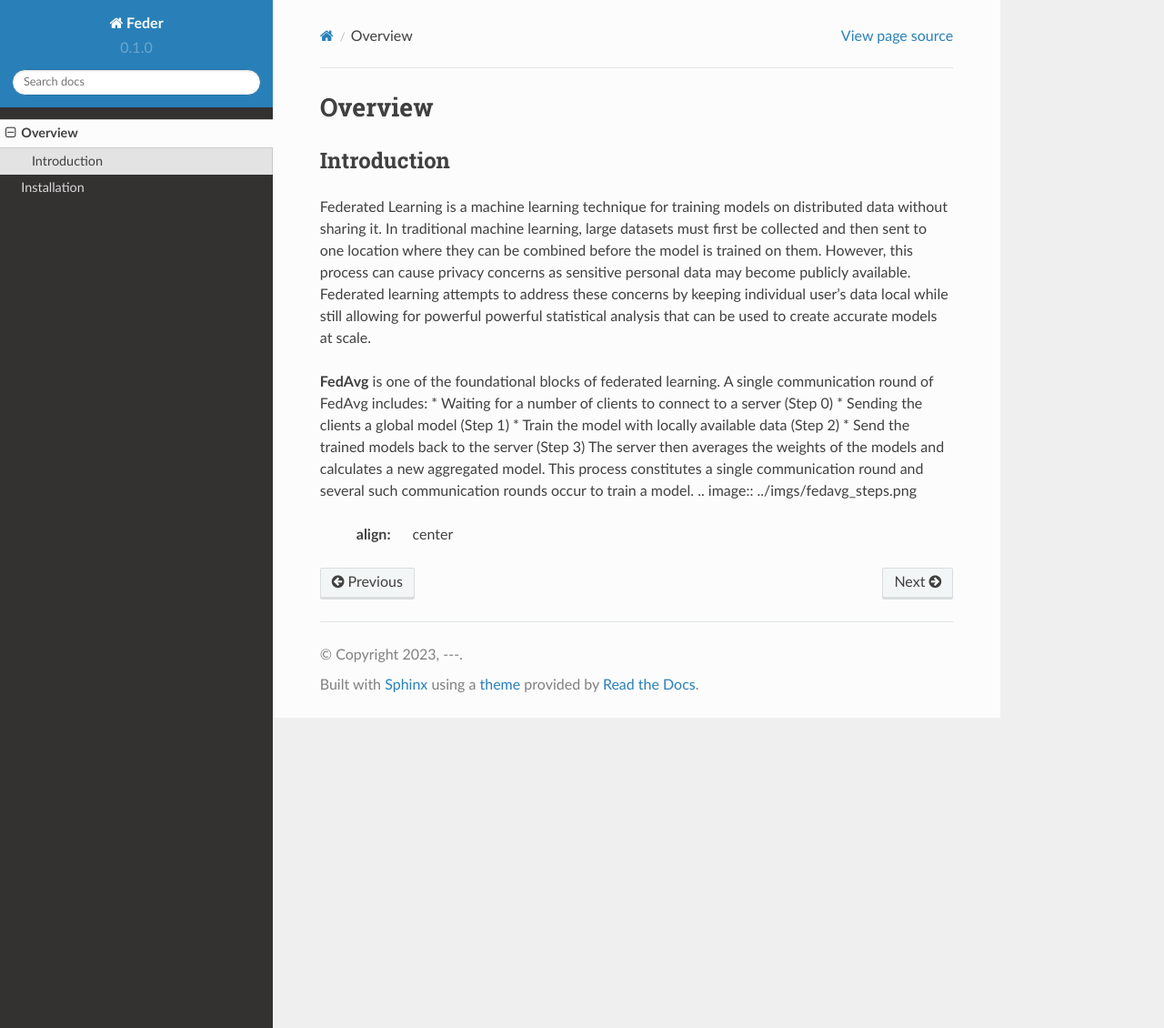
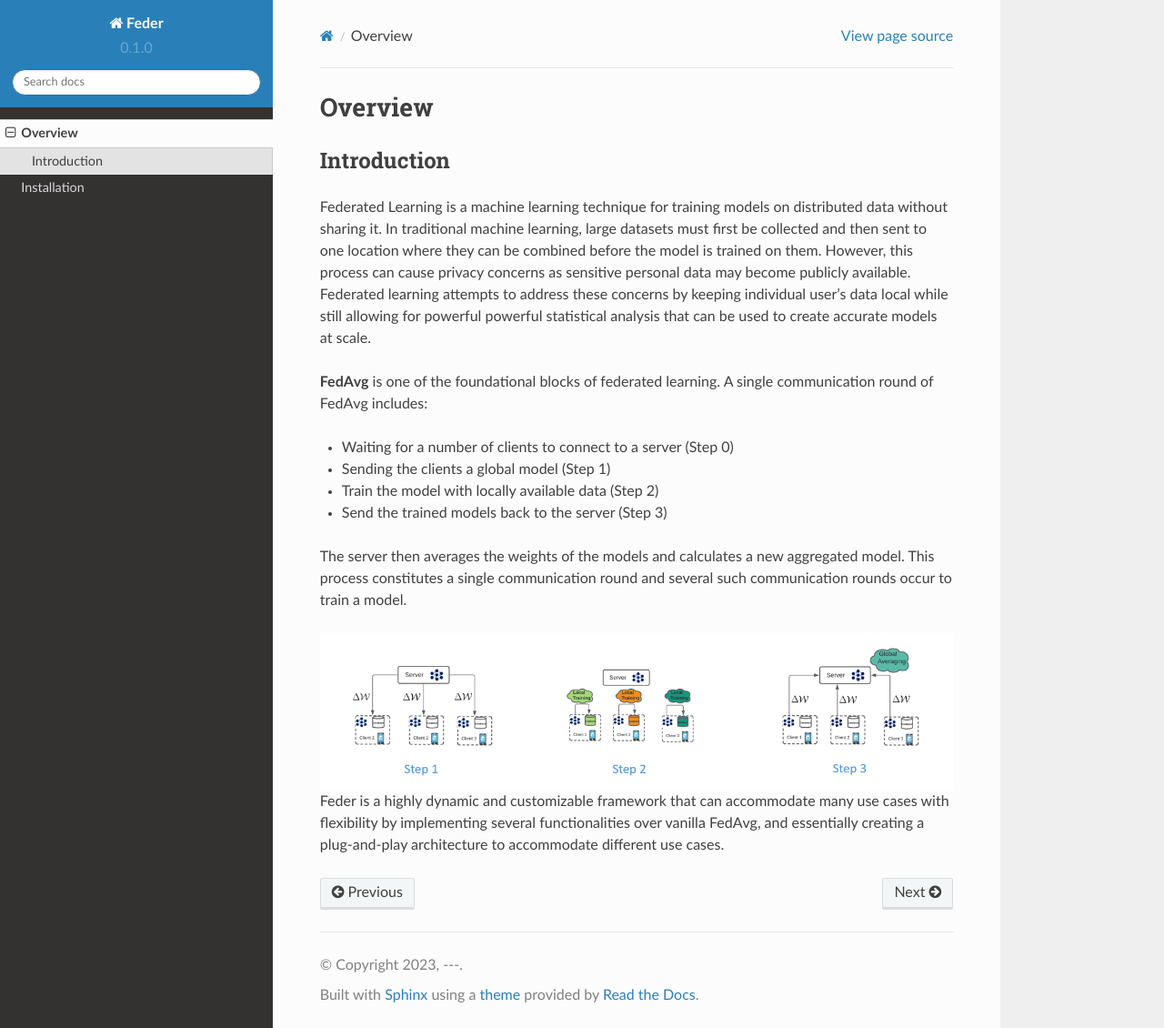
Before and after one commit to Kasliwal17/Feder, a Sphinx documentation site: the page built from docs/source/overview.rst, in a window 1280 px wide and 1130 px high. Shown: the whole window at 91% size. Built offline with Sphinx 7.4.7 and the Read the Docs theme 2.0.0, drawn with Linux system fonts in a browser that asks for light colours; pages that are not in the unit, such as notebooks, are missing from menus.

Commit message:
Update overview.rst

```diff
--- a/docs/source/overview.rst
+++ b/docs/source/overview.rst
@@ -9,11 +9,16 @@ Introduction
 Federated Learning is a machine learning technique for training models on distributed data without sharing it. In traditional machine learning, large datasets must first be collected and then sent to one location where they can be combined before the model is trained on them. However, this process can cause privacy concerns as sensitive personal data may become publicly available. Federated learning attempts to address these concerns by keeping individual user's data local while still allowing for powerful powerful statistical analysis that can be used to create accurate models at scale.
 
 **FedAvg** is one of the foundational blocks of federated learning. A single communication round of FedAvg includes:
+
 * Waiting for a number of clients to connect to a server (Step 0)
 * Sending the clients a  global model (Step 1)
 * Train the model with locally available data (Step 2)
 * Send the trained models back to the server (Step 3)
+
 The server then averages the weights of the models and calculates a new aggregated model. This process constitutes a single communication round and several such communication rounds occur to train a model.
+
 .. image:: ../imgs/fedavg_steps.png
    :align: center
 ..    :class: only-light
+
+Feder is a highly dynamic and customizable framework that can accommodate many use cases with flexibility by implementing several functionalities over vanilla FedAvg, and essentially creating a plug-and-play architecture to accommodate different use cases.
```
